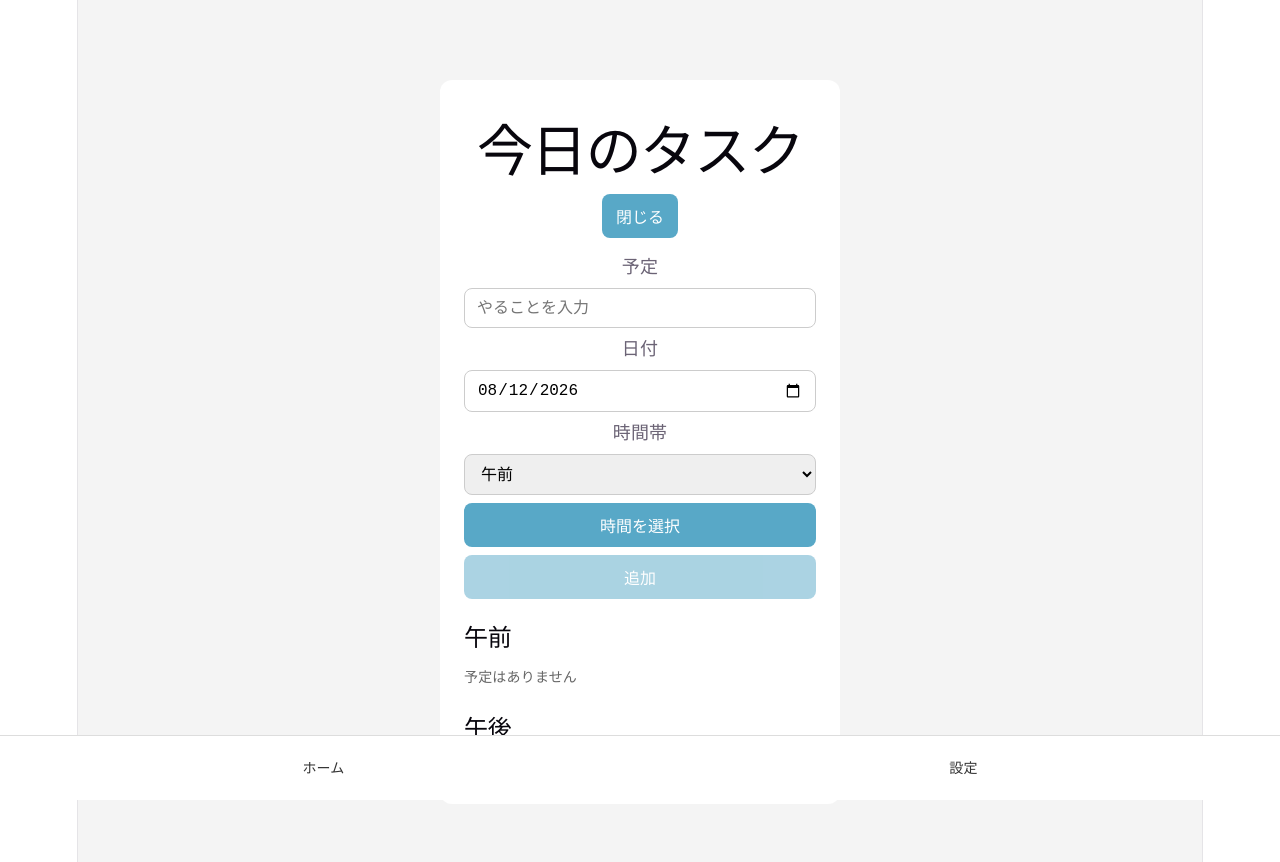
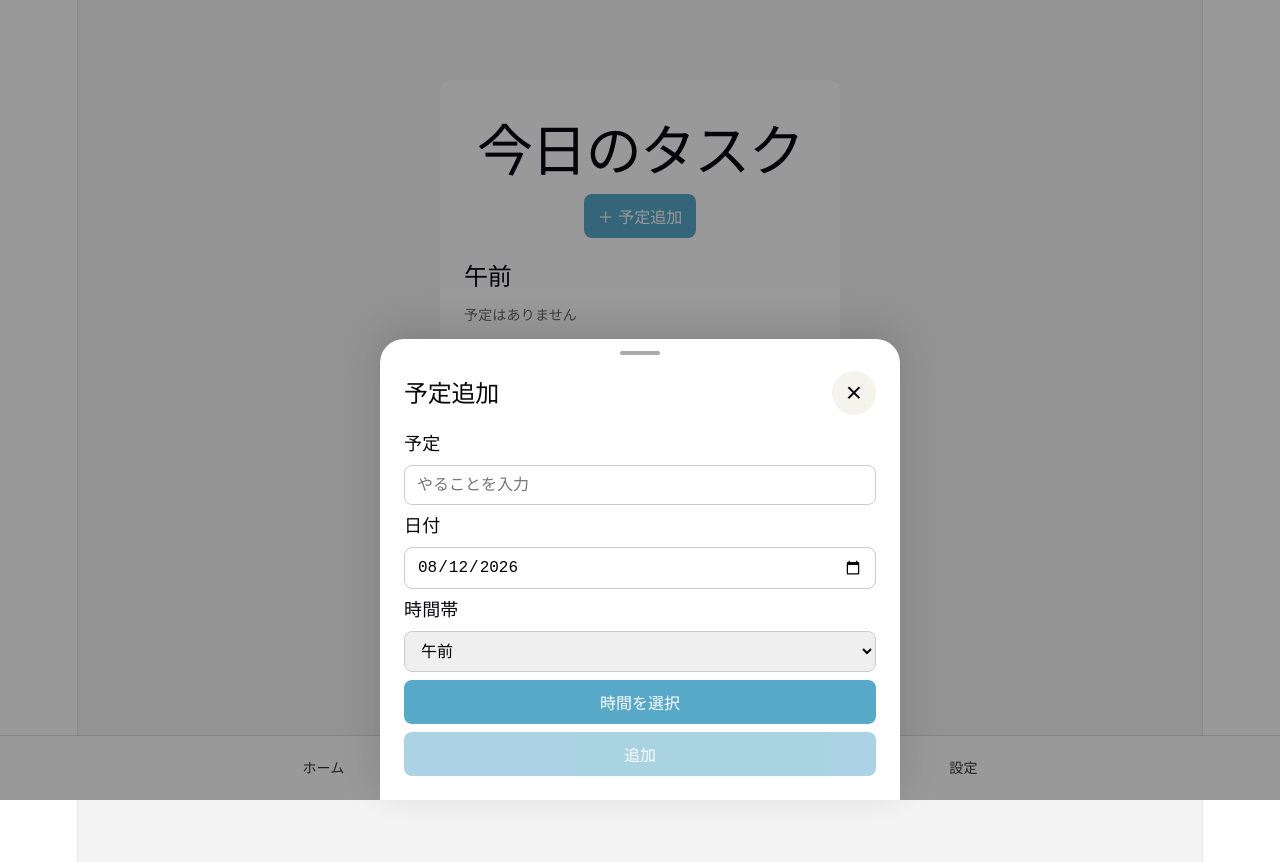
Before and after one commit to cucumber1117/App12_MYTODO, a React (Vite) app: page / in a window 1280 px wide. Both pictures are taken after a click on the button "＋ 予定追加". Shown: the top 862 px of the page. Built offline with nearby package versions, Linux system fonts and the light colour scheme.

Commit message:
モーダル追加

```diff
--- /dev/null
+++ b/src/component/BottomSheet/BottomSheet.jsx
@@ -0,0 +1,35 @@
+import { useEffect, useRef } from 'react';
+import styles from './BottomSheet.module.css';
+
+export default function BottomSheet({ title, titleId, onClose, children }) {
+    const dialogRef = useRef(null);
+
+    useEffect(() => {
+        const dialog = dialogRef.current;
+        const previousOverflow = document.body.style.overflow;
+        dialog.showModal();
+        document.body.style.overflow = 'hidden';
+        return () => {
+            dialog.close();
+            document.body.style.overflow = previousOverflow;
+        };
+    }, []);
+
+    return (
+        <dialog ref={dialogRef} className={styles.sheet} aria-labelledby={titleId}
+            onCancel={(event) => { event.preventDefault(); onClose(); }}
+            onClick={(event) => {
+                if (event.target !== event.currentTarget) return;
+                const bounds = event.currentTarget.getBoundingClientRect();
+                if (event.clientX < bounds.left || event.clientX > bounds.right
+                    || event.clientY < bounds.top || event.clientY > bounds.bottom) onClose();
+            }}>
+            <div className={styles.handle} aria-hidden="true" />
+            <header className={styles.header}>
+                <h2 id={titleId}>{title}</h2>
+                <button type="button" className={styles.close} onClick={onClose} aria-label={`${title}を閉じる`}>×</button>
+            </header>
+            {children}
+        </dialog>
+    );
+}
--- /dev/null
+++ b/src/component/BottomSheet/BottomSheet.module.css
@@ -0,0 +1,34 @@
+.sheet {
+  box-sizing: border-box;
+  position: fixed;
+  inset: auto 0 0;
+  margin: 0 auto;
+  width: min(100%, 520px);
+  max-width: 100%;
+  max-height: 90dvh;
+  overflow-y: auto;
+  overscroll-behavior: contain;
+  padding: 12px 24px calc(24px + env(safe-area-inset-bottom));
+  border: 0;
+  border-radius: 24px 24px 0 0;
+  background: var(--bg, white);
+  color: var(--text-h, #222);
+  text-align: left;
+  box-shadow: 0 -8px 40px #0002;
+}
+
+.sheet[open] { animation: slideUp 220ms ease-out; }
+.sheet::backdrop { background: #0006; }
+.handle { width: 40px; height: 4px; border-radius: 4px; background: #aaa; margin: 0 auto 16px; }
+.header { display: flex; align-items: center; justify-content: space-between; gap: 16px; }
+.header h2 { margin: 0; }
+.close { width: 44px; height: 44px; border: 0; border-radius: 50%; background: var(--code-bg, #eee); color: inherit; font-size: 28px; cursor: pointer; }
+
+@keyframes slideUp {
+  from { transform: translateY(100%); }
+  to { transform: translateY(0); }
+}
+
+@media (prefers-reduced-motion: reduce) {
+  .sheet[open] { animation: none; }
+}
--- a/src/pages/Home/Home.jsx
+++ b/src/pages/Home/Home.jsx
@@ -1,5 +1,6 @@
 import { useState } from 'react';
 import styles from './Home.module.css'
+import BottomSheet from '../../component/BottomSheet/BottomSheet.jsx';
 import { getEnabledPeriods, getDisplayPeriod, getPeriodFromTime } from './periods.js';
 
 function Home({ periodSettings }) {
@@ -20,6 +21,7 @@ function Home({ periodSettings }) {
 
     const selectedDate = getToday();
     const [isAdding, setIsAdding] = useState(false);
+    const [selectedTodo, setSelectedTodo] = useState(null);
     const [inputText, setInputText] = useState('');
     const [inputDate, setInputDate] = useState(getToday);
     const [inputPeriod, setInputPeriod] = useState(enabledPeriods[0]);
@@ -60,13 +62,13 @@ function Home({ periodSettings }) {
                 <button
                     className={styles.button}
                     type="button"
-                    aria-expanded={isAdding}
-                    aria-controls="add-todo-form"
-                    onClick={() => setIsAdding(!isAdding)}
+                    aria-haspopup="dialog"
+                    onClick={() => setIsAdding(true)}
                 >
-                    {isAdding ? '閉じる' : '＋ 予定追加'}
+                    ＋ 予定追加
                 </button>
                 {isAdding && (
+                    <BottomSheet title="予定追加" titleId="add-todo-title" onClose={() => setIsAdding(false)}>
                     <form id="add-todo-form" className={styles.inputArea} onSubmit={handleAddTodo}>
                         <label htmlFor="todo-text">予定</label>
                         <input id="todo-text" className={styles.input} type="text"
@@ -98,6 +100,7 @@ function Home({ periodSettings }) {
                         )}
                         <button className={styles.button} type="submit" disabled={!inputText.trim()}>追加</button>
                     </form>
+                    </BottomSheet>
                 )}
                 <p role="status">{message}</p>
                 {visiblePeriods.map((period) => (
@@ -108,10 +111,11 @@ function Home({ periodSettings }) {
                         .sort((a, b) => (a.time || '99:99').localeCompare(b.time || '99:99'))
                         .map((todo) => (
                     <li className={styles.todoItem} key={todo.id} >
-                        <div className={styles.todoContent}>
+                        <button type="button" className={styles.todoContent}
+                            aria-haspopup="dialog" onClick={() => setSelectedTodo(todo)}>
                             <span className={styles.todoText}>{todo.text}</span>
                             {todo.time && <time className={styles.todoDate} dateTime={`${todo.date}T${todo.time}`}>{todo.time}</time>}
-                        </div>
+                        </button>
                     </li>
                     ))}
                         </ul>
@@ -120,6 +124,16 @@ function Home({ periodSettings }) {
                         )}
                     </section>
                 ))}
+                {selectedTodo && (
+                    <BottomSheet title="予定の詳細" titleId="todo-detail-title" onClose={() => setSelectedTodo(null)}>
+                        <p className={styles.detailTitle}>{selectedTodo.text}</p>
+                        <dl className={styles.details}>
+                            <dt>日付</dt><dd>{selectedTodo.date}</dd>
+                            <dt>時間帯</dt><dd>{getDisplayPeriod(selectedTodo, periodSettings)}</dd>
+                            <dt>時刻</dt><dd>{selectedTodo.time || '指定なし'}</dd>
+                        </dl>
+                    </BottomSheet>
+                )}
             </div>
         </div>
     )
--- a/src/pages/Home/Home.module.css
+++ b/src/pages/Home/Home.module.css
@@ -82,18 +82,33 @@ display: flex;
 justify-content: space-between;
 align-items: center;
 background-color: #eeeeee;
-padding: 10px;
+padding: 0;
 margin-bottom: 8px;
 border-radius: 8px;
 }
 
 .todoContent{
+  border: 0;
+  border-radius: inherit;
+  background: transparent;
+  color: inherit;
+  font: inherit;
+  text-align: left;
+  padding: 14px 10px;
+  cursor: pointer;
   display: flex;
   justify-content: space-between;
   align-items: center;
   width: 100%;
   gap: 12px;
 }
+
+.todoContent:hover { background: #00000008; }
+.todoContent:focus-visible { outline: 2px solid #4f46e5; outline-offset: 2px; }
+.detailTitle { margin-top: 24px; font-size: 20px; font-weight: 600; overflow-wrap: anywhere; white-space: pre-wrap; }
+.details { display: grid; grid-template-columns: auto 1fr; gap: 16px; margin: 24px 0 0; }
+.details dt { color: var(--text); }
+.details dd { margin: 0; }
 
 .todoText{
   font-size: 16px;
```
